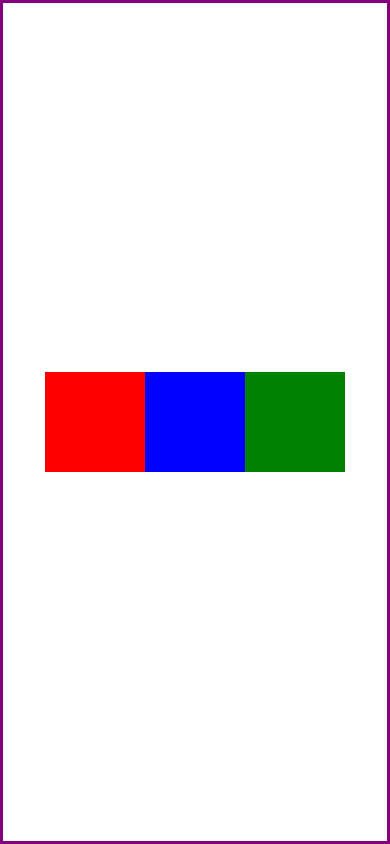
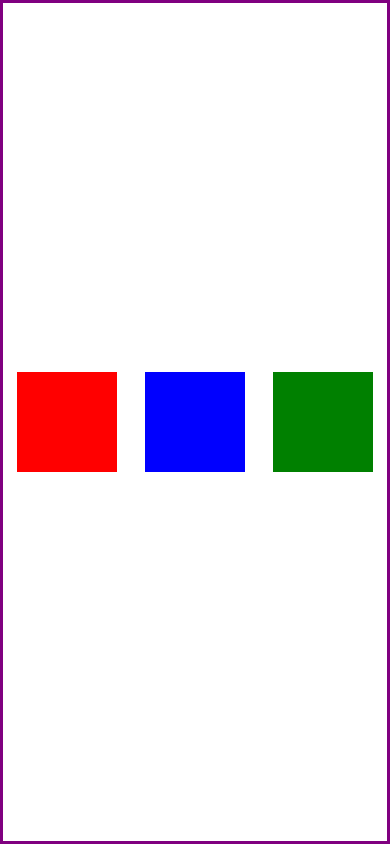
Before and after one commit to fmacedosantos/flex, a React Native app: screen / in a window 390 px wide. Built offline with nearby package versions, Linux system fonts and the light colour scheme.

Commit message:
justifyContent

```diff
--- a/App.tsx
+++ b/App.tsx
@@ -28,11 +28,11 @@ const styles = StyleSheet.create({
   container: {
     flex: 1,
     flexDirection: 'row', // relacionado ao pai (container)
+    justifyContent: 'space-around', // justifica as tags em rel. ao flexDirection
     borderWidth: 3,
     borderColor: 'purple',
     backgroundColor: '#fff',
     alignItems: 'center',
-    justifyContent: 'center',
   },
   caixaRed: {
     height: 100,
```
